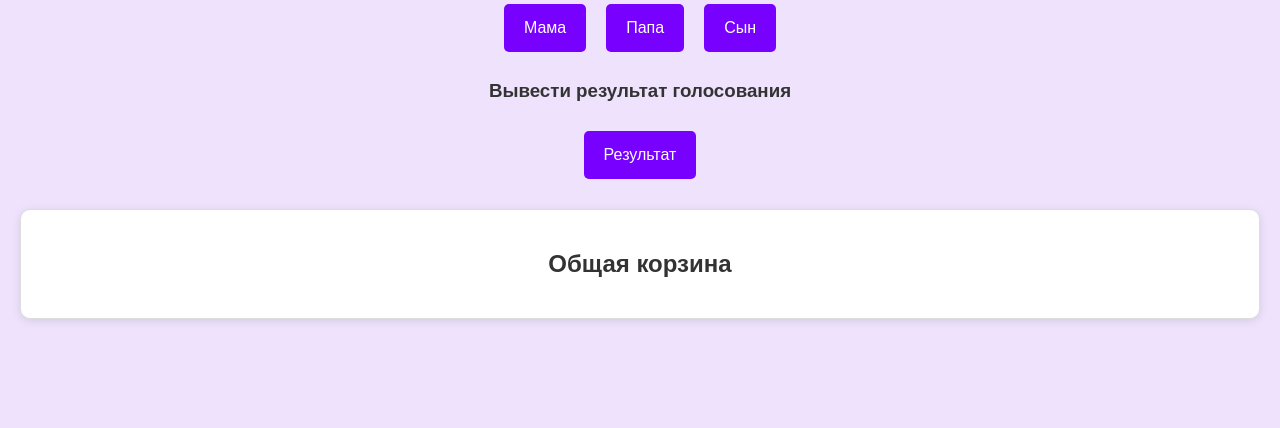
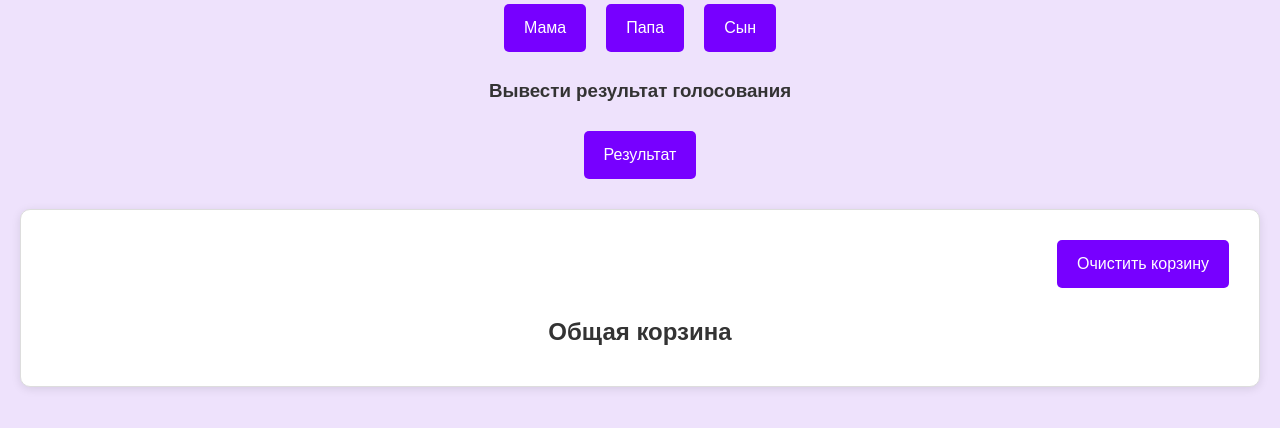
Before and after one commit to KoroLev2512/Shopping-list-prioritizing, a Django app: page / in a window 1280 px wide. Shown: the part 242-670 px from the top of the page. Run offline with Django 5.2, Linux system fonts and the light colour scheme; data comes from the database, SQL or seed files in the repository; data that the repository does not hold is empty.

Commit message:
Добавлено удаление всей корзины + правки фронта

```diff
--- a/add_product/templates/add_user.html
+++ b/add_product/templates/add_user.html
@@ -34,7 +34,9 @@
         }
 
         button {
-            padding: 10px 20px;
+            align-items: center;
+            justify-content: center;
+            padding: 10px 40px;
             border: none;
             border-radius: 5px;
             background-color: #3498db;
@@ -44,6 +46,7 @@
             margin: 5px;
             transition: background-color 0.3s;
             box-shadow: 0 2px 5px rgba(0,0,0,0.2);
+
         }
 
         button:hover {
--- a/add_product/templates/home.html
+++ b/add_product/templates/home.html
@@ -20,7 +20,9 @@
             color: #333;
             text-align: center;
         }
-
+        form {
+        direction: rtl;
+        }
         button {
             background-color: #7700ff;
             color: white;
@@ -83,6 +85,7 @@
         li button:hover {
             background-color: #e53935;
         }
+
     </style>
     <link rel="stylesheet" href="{% static "css/style.css" %}" />
 </head>
@@ -111,6 +114,11 @@
 
     </div>
     <div class="cart">
+              <form action="{% url 'home' %}" method="post">
+        {% csrf_token %}
+        <input type="hidden" name="empty_cart" value="true">
+        <button type="submit">Очистить корзину</button>
+    </form>
         <h2>Общая корзина</h2>
         <ul>
             {% for good in goods %}
--- a/add_product/views/home.py
+++ b/add_product/views/home.py
@@ -8,13 +8,16 @@ from add_product.models import GoodsModel, UsersModel
 def home(request):
     default_users()
     if request.method == 'POST':
-        item = request.POST.get('item')
-        item_name, item_user = item.split(' - ')
-        try:
-            item = GoodsModel.objects.get(name=item_name, user=UsersModel.objects.get(name=item_user))
-            item.delete()
-        except GoodsModel.DoesNotExist:
-            return JsonResponse({'status': 'fail', 'message': 'Товар не найден'}, status=404)
+        if request.POST.get('empty_cart'):
+            GoodsModel.objects.all().delete()
+        else:
+            item = request.POST.get('item')
+            item_name, item_user = item.split(' - ')
+            try:
+                item = GoodsModel.objects.get(name=item_name, user=UsersModel.objects.get(name=item_user))
+                item.delete()
+            except GoodsModel.DoesNotExist:
+                return JsonResponse({'status': 'fail', 'message': 'Товар не найден'}, status=404)
 
     userform = GoodForm()
     data = {
```
